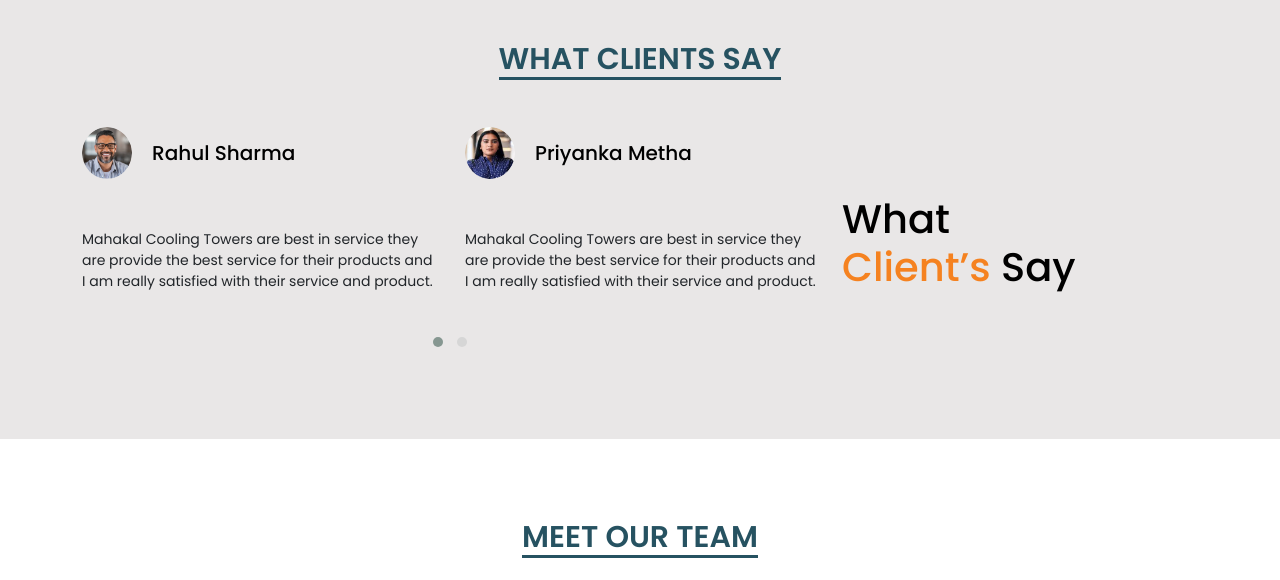
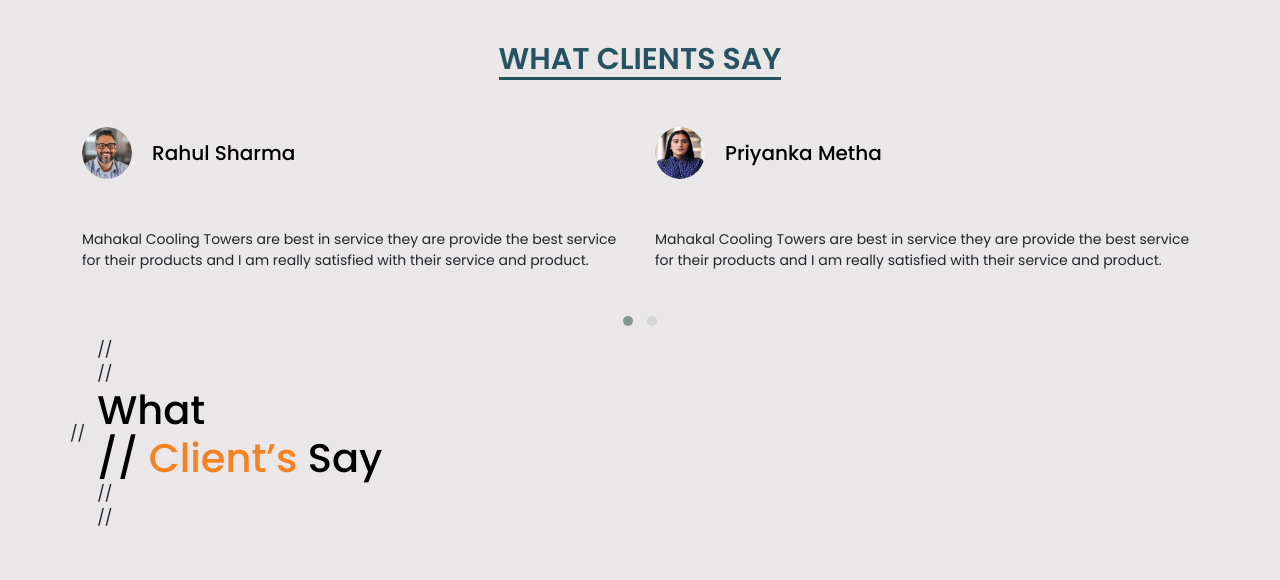
Before and after one commit to yj-10/mahakal_cooliong_18.5.23, a React (Create React App) app: page / in a window 1280 px wide. Shown: the part 3980-4560 px from the top of the page. Built offline with nearby package versions, Linux system fonts and the light colour scheme; a web font is replaced by a local one.

Commit message:
Update WhatClient.js

```diff
--- a/src/Component/Home/WhatClient.js
+++ b/src/Component/Home/WhatClient.js
@@ -59,7 +59,7 @@
                     </div>
 
                     <Row>
-                        <Col sm={8} md={8} lg={8} xl={8}>
+                        <Col sm={12} md={12} lg={12} xl={12}>
                             <div className='what_client_carousel'>
                                 <OwlCarousel className='owl-theme hero_slider'  {...options}>
                                     <div className='item'>
@@ -101,12 +101,12 @@
                                 </OwlCarousel>
                             </div>
                         </Col>
-                        <Col sm={4} md={4} lg={4} xl={4}>
-                            <div className='what_client_blog' data-aos="zoom-in-down">
-                                <h3 className='h3_title'> what <br />
-                                    <span>client’s</span>  Say</h3>
-                            </div>
-                        </Col>
+//                         <Col sm={4} md={4} lg={4} xl={4}>
+//                             <div className='what_client_blog' data-aos="zoom-in-down">
+//                                 <h3 className='h3_title'> what <br />
+//                                     <span>client’s</span>  Say</h3>
+//                             </div>
+//                         </Col>
                     </Row>
                 </Container>
             </section>
```
